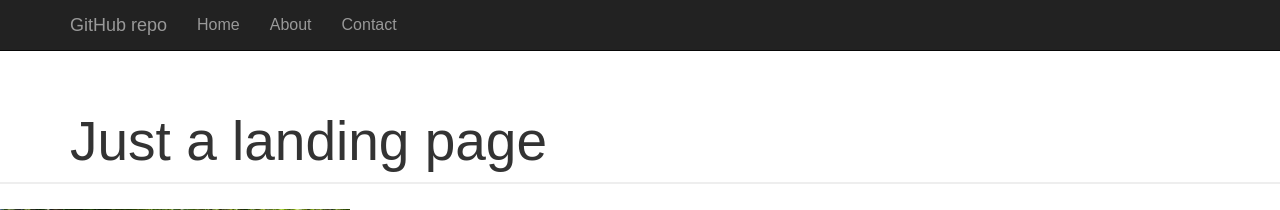
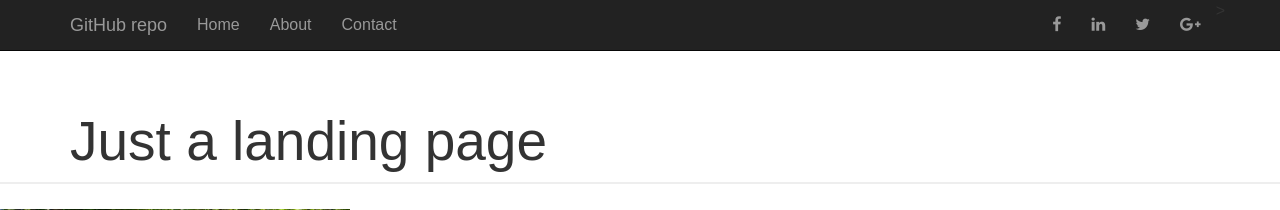
Before and after one commit to chucklapress/portfolio, a Django app: page /about in a window 1280 px wide. Shown: the top 210 px of the page. Run offline with Django 3.2, Linux system fonts and the light colour scheme; some libraries are stand-ins or nearby versions.

Commit message:
added social media links to portfolio

```diff
--- a/templates/about.html
+++ b/templates/about.html
@@ -12,6 +12,7 @@
 
     <!-- Bootstrap Core CSS -->
     <link href="app/css/bootstrap.min.css" rel="stylesheet">
+    <link href="//netdna.bootstrapcdn.com/font-awesome/4.0.3/css/font-awesome.css" rel="stylesheet">
 
     <!-- Custom CSS -->
     <link href="app/css/style.css" rel="stylesheet">
@@ -45,7 +46,15 @@
 		                <li><a href="{% url 'about_view' %}">About</a></li>
 		                <li><a href="{% url 'contact_view' %}">Contact</a></li>
 		            </ul>
+                <ul class="nav navbar-nav navbar-right">>
+                <li><a href="https://www.facebook.com/chuck.lapress/"><i class="fa fa-facebook"></i></a></li>
+                <li><a href="https://www.linkedin.com/in/chucklapress/"><i class="fa fa-linkedin"></i></a></li>
+                <li><a href="https://twitter.com/chucklapress/"><i class="fa fa-twitter"></i></a></li>
+                <li><a href="https://plus.google.com/u/0/101086311451444509214/"><i class="fa fa-google-plus"></i> </a></li>
+                </ul>
+
 		        </div>
+
 		        <!-- /.navbar-collapse -->
 		    </div>
 		    <!-- /.container -->
```
